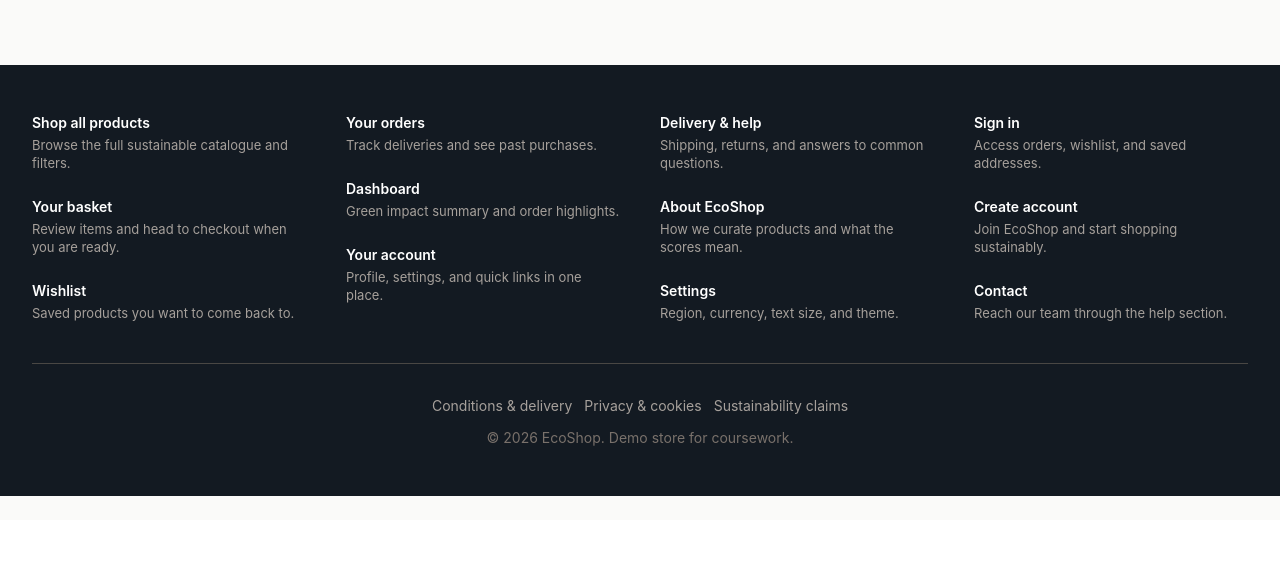
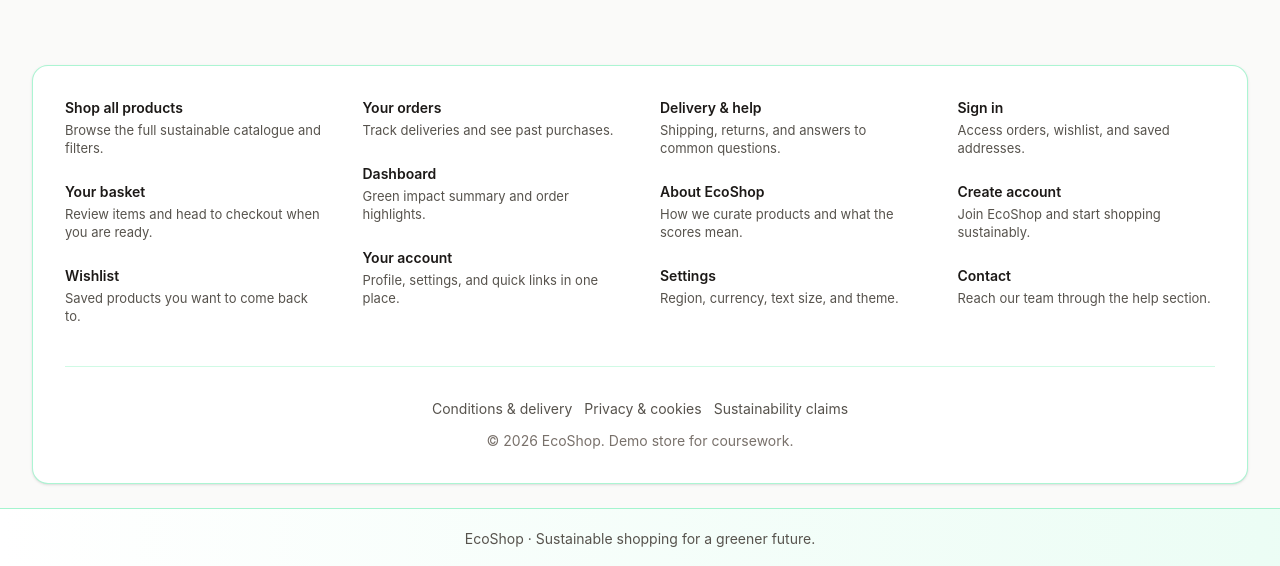
Before and after one commit to lucila-dev/Eco-Friendly-Shopping-Platform-, a React (Vite) app: page / in a window 1280 px wide. Shown: the part 1098-1664 px from the top of the page. Before the commit the page ends 1618 px from the top, so only its background shows below. Built offline with nearby package versions, Linux system fonts and the light colour scheme; no server answers; the database is empty.

Commit message:
Footer width lines up with the product grid on home.

```diff
--- a/src/components/Layout.jsx
+++ b/src/components/Layout.jsx
@@ -136,13 +136,11 @@ export default function Layout() {
       >
         <Outlet />
       </main>
-      {!isHome && (
-        <footer className={`border-t border-emerald-200 dark:border-emerald-800/50 py-4 sm:py-5 mt-auto ${footerBg}`}>
-          <div className={`${contentWidth} ${contentPad} text-center text-stone-600 dark:text-stone-400 text-xs sm:text-sm`}>
-            EcoShop · Sustainable shopping for a greener future.
-          </div>
-        </footer>
-      )}
+      <footer className={`border-t border-emerald-200 dark:border-emerald-800/50 py-4 sm:py-5 mt-auto ${footerBg}`}>
+        <div className={`${contentWidth} ${contentPad} text-center text-stone-600 dark:text-stone-400 text-xs sm:text-sm`}>
+          EcoShop · Sustainable shopping for a greener future.
+        </div>
+      </footer>
     </div>
   )
 }
--- a/src/pages/Home.jsx
+++ b/src/pages/Home.jsx
@@ -242,20 +242,19 @@ export default function Home() {
       </section>
 
       <footer
-        className="mt-14 sm:mt-16 bg-[#131a22] text-stone-100"
-        style={{ width: '100vw', marginLeft: 'calc(50% - 50vw)' }}
+        className="mt-14 sm:mt-16 rounded-2xl border border-emerald-200/90 dark:border-emerald-800/80 bg-white dark:bg-stone-900 shadow-sm dark:shadow-none overflow-hidden"
         aria-label="Site directory"
       >
-        <div className="max-w-7xl mx-auto px-4 sm:px-6 lg:px-8 py-10 sm:py-12">
+        <div className="p-5 sm:p-6 lg:p-8">
           <div className="grid grid-cols-1 sm:grid-cols-2 lg:grid-cols-4 gap-8 lg:gap-10">
             {HOME_LINK_FOOTER_COLUMNS.map((col, colIdx) => (
               <div key={colIdx} className="space-y-6">
                 {col.items.map(({ title, to, description }) => (
                   <Link key={`${colIdx}-${title}`} to={to} className="block group">
-                    <span className="block text-sm font-semibold text-white group-hover:underline decoration-stone-400 underline-offset-2">
+                    <span className="block text-sm font-semibold text-stone-900 dark:text-stone-100 group-hover:text-emerald-700 dark:group-hover:text-emerald-400 group-hover:underline underline-offset-2 decoration-emerald-600/50">
                       {title}
                     </span>
-                    <span className="mt-1 block text-xs sm:text-[0.8125rem] leading-snug text-stone-400 group-hover:text-stone-300">
+                    <span className="mt-1 block text-xs sm:text-[0.8125rem] leading-snug text-stone-600 dark:text-stone-400 group-hover:text-stone-700 dark:group-hover:text-stone-300">
                       {description}
                     </span>
                   </Link>
@@ -263,19 +262,21 @@ export default function Home() {
               </div>
             ))}
           </div>
-          <div className="mt-10 pt-8 border-t border-stone-600/80 text-center text-xs sm:text-sm text-stone-400 space-y-3">
+          <div className="mt-10 pt-8 border-t border-emerald-100 dark:border-emerald-800/70 text-center text-xs sm:text-sm text-stone-600 dark:text-stone-400 space-y-3">
             <div className="flex flex-wrap items-center justify-center gap-x-3 gap-y-2">
-              <Link to="/about" className="hover:text-stone-200 hover:underline underline-offset-2">
+              <Link to="/about" className="hover:text-emerald-700 dark:hover:text-emerald-400 hover:underline underline-offset-2">
                 Conditions & delivery
               </Link>
-              <Link to="/about" className="hover:text-stone-200 hover:underline underline-offset-2">
+              <Link to="/about" className="hover:text-emerald-700 dark:hover:text-emerald-400 hover:underline underline-offset-2">
                 Privacy & cookies
               </Link>
-              <Link to="/about" className="hover:text-stone-200 hover:underline underline-offset-2">
+              <Link to="/about" className="hover:text-emerald-700 dark:hover:text-emerald-400 hover:underline underline-offset-2">
                 Sustainability claims
               </Link>
             </div>
-            <p className="text-stone-500">© {new Date().getFullYear()} EcoShop. Demo store for coursework.</p>
+            <p className="text-stone-500 dark:text-stone-500">
+              © {new Date().getFullYear()} EcoShop. Demo store for coursework.
+            </p>
           </div>
         </div>
       </footer>
```
